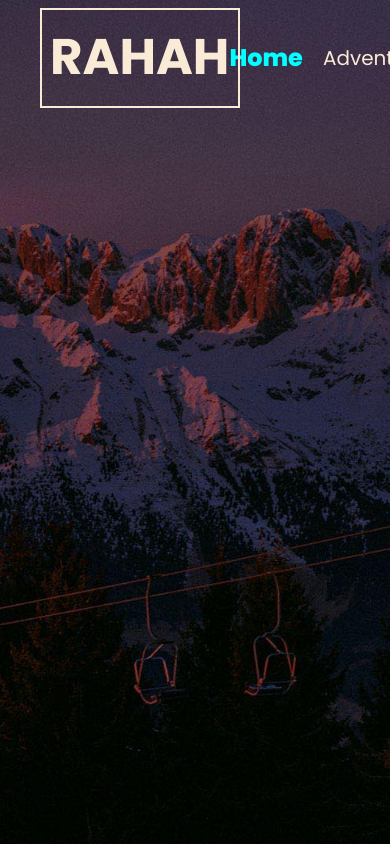
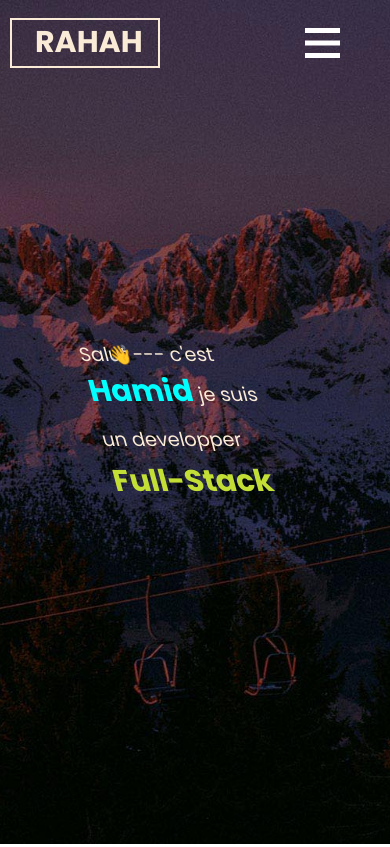
Before and after one commit to Dimah226/test, a plain HTML site: page index.html in a window 390 px wide. Drawn offline with Linux system fonts and the light colour scheme.

Commit message:
responsie?

```diff
--- a/index.html
+++ b/index.html
@@ -15,7 +15,8 @@
     <nav class="navbar">
         <div class="sombre"></div>
         <p class="logo">RAHAH</p>
-        <menu>
+        <img src="./menu-btn.png" alt="" class="menu-burger">
+        <menu >
             <ul>
                 <li><a href="#" class="activate">Home</a></li>
                 <li><a href="#">Adventure</a></li>
@@ -25,6 +26,7 @@
             </ul>
         </menu>
     </nav>
+    <p class="salut">Salut <span id="emoji"> 👋</span>    ---  c'est <span class="hamid">Hamid</span> je suis un developper<span class="mention"> Back-End</span></p>
     <header class="color"></header>
 </body>
 </html>
--- a/java.js
+++ b/java.js
@@ -99,3 +99,38 @@ function eclaircir() {
 
 // Ajoute l'événement "mouseover" à l'élément avec la classe "sombre"
 document.querySelector("menu").addEventListener("mouseover", eclaircir);
+
+function change() {
+    const titre = document.querySelector(".mention");
+    const mentions = [" Full-Stack", " Front-End", " Back-End"]; // Liste des mentions
+    let index = 0; // Index de la mention actuelle
+
+    setInterval(() => {
+        titre.textContent = mentions[index]; // Changer le texte de la mention
+        index = (index + 1) % mentions.length; // Incrémenter l'index et revenir à 0 après le dernier élément
+    }, 5000); // Délai de 5 secondes
+}
+
+change();
+const emoji = document.querySelector("#emoji");
+function secoue() {
+
+    setInterval(() => {
+        // Ajouter la classe pour animer l'émoji
+        emoji.classList.add("secoue");
+        // Retirer la classe après 500ms pour permettre l'animation à se répéter
+        setTimeout(() => {
+            emoji.classList.remove("secoue");
+        }, 500);
+    }, 1000); // Délai de 5 secondes
+}
+
+secoue();
+
+
+    const menuBurger = document.querySelector(".menu-burger");
+    menuBurger.addEventListener("click", () => {
+        document.querySelector("menu").classList.toggle("affiche");
+        document.querySelector(".salut").classList.toggle("hide");
+
+    });
--- a/style.css
+++ b/style.css
@@ -23,7 +23,6 @@ header{
     background-image: url(./landscape.jpg);
     background-size: cover;
     background-position: center;
-
     display: grid;
     grid-template-columns: repeat(auto-fill, minmax(50px, 1fr)); /* Limiter la taille minimale */
     grid-template-rows: repeat(auto-fill, minmax(50px, 1fr)); /* Limiter la taille minimale */
@@ -78,3 +77,137 @@ menu ul li a:hover{
     font-weight: 800;
     font-size: x-large;
 }
+
+.salut {
+    position: absolute;
+    top: 50%;
+    left: 50%;
+    transform: translate(-50%, -50%) skew(15deg); /* Centrage et inclinaison */
+    font-size: xx-large;
+    max-width: 400px;
+    height: fit-content;
+
+}
+
+.hamid{
+    font-weight: bolder;
+    font-size: 40px;
+    color: aqua;
+}
+
+.mention{
+    font-weight: bolder;
+    font-size: 40px;
+    color: rgb(195, 223, 54);
+    transition: 1s ease-in-out;
+}
+#emoji{
+
+    position: inherit;
+}
+
+@keyframes shake {
+    0% { transform: translate(0); }
+    25% { transform: translate(-25px, 0); }
+    50% { transform: translate(25px, 0); }
+    75% { transform: translate(-25px, 0); }
+    100% { transform: translate(0); }
+}
+
+.secoue {
+    animation: shake 0.5s; /* Appliquer l'animation de secousse */
+}
+
+.menu-burger{
+    display: none;
+}
+
+
+@media screen and (max-width: 840px) {
+    /* Styles spécifiques pour les écrans de 840 pixels ou moins */
+
+   menu{
+    /* display: none; */
+    position: absolute;
+    top: 0;
+    left: -100vw;
+    background-color: black ;
+    opacity: 50%;
+    backdrop-filter:blur(10px) ;
+    height: 100vh;
+    width: 100vw;
+    z-index: 1111111;
+    display: flex;
+    justify-content: center;
+    align-items: center;
+
+   }
+
+   .affiche{
+    left:0;
+   }
+
+
+   menu ul{
+    display: flex;
+    flex-direction: column;
+    gap: 16px;
+   }
+
+   menu ul li a{
+    font-size: 30px;
+   }
+   .menu-burger{
+    display: block;
+    height: 30px;
+    width:auto;
+    cursor: pointer;
+    z-index: 111111111111111111111111111111111111111111111111;
+   }
+
+   .logo{
+    font-size: 30px;
+    position: relative;
+    left: -15px;
+    z-index: -111;
+   }
+
+   .sombre{
+    position: absolute;
+    left:10px;
+    border: 2px solid;
+    width: 150px;
+    height: 50px;
+    z-index: -1111;
+   }
+
+    .salut {
+
+        font-size:larger;
+        max-width: 300px;
+
+    }
+
+    .mention{
+        font-weight: bold;
+        font-size: 30px;
+    }
+    .hide{
+        display: none;
+    }
+
+    .hamid{
+        font-weight: bold;
+        font-size: 30px;
+    }
+    nav{
+
+        width: 100vw;
+        justify-content: space-between;
+        position: fixed;
+        padding: 20px 50px;
+        align-items: center;
+    }
+
+
+}
```
